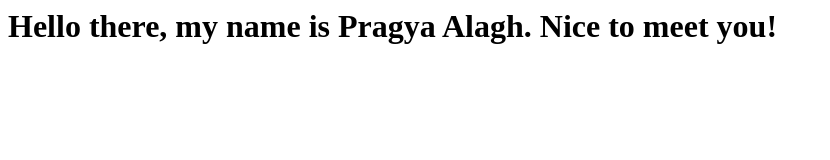
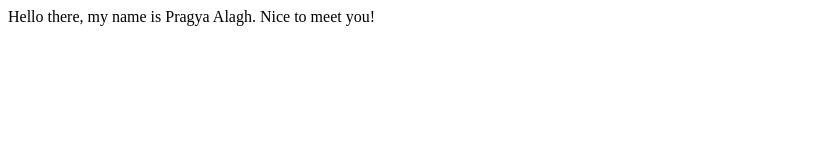
Before and after one commit to pragyaalagh/pragyaalagh.github.io, a plain HTML site: page index.html in a window 1280 px wide. Shown: the whole page, without its empty margins (0-830 px from the left). Drawn offline with Linux system fonts and the light colour scheme.

Commit message:
Update index.html

```diff
--- a/index.html
+++ b/index.html
@@ -1,7 +1,7 @@
 <html>
   <head>
 <body>
-<h1>Hello there, my name is Pragya Alagh. Nice to meet you!</h1>
+Hello there, my name is Pragya Alagh. Nice to meet you!
 </body>
 </head>
 </html>
```
